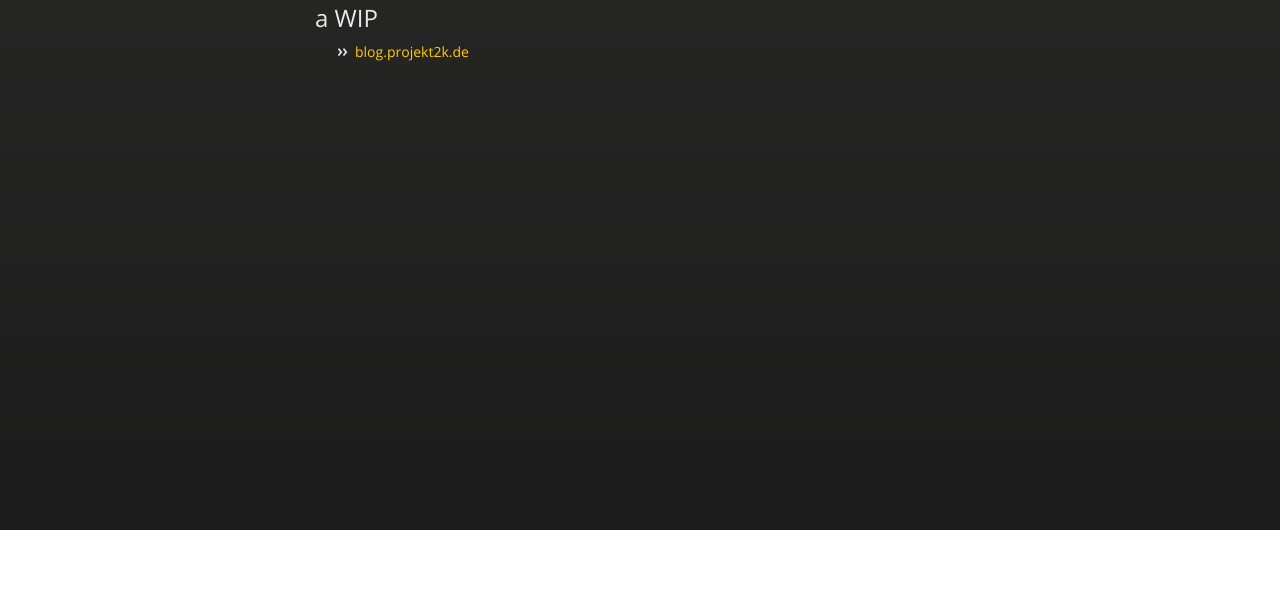
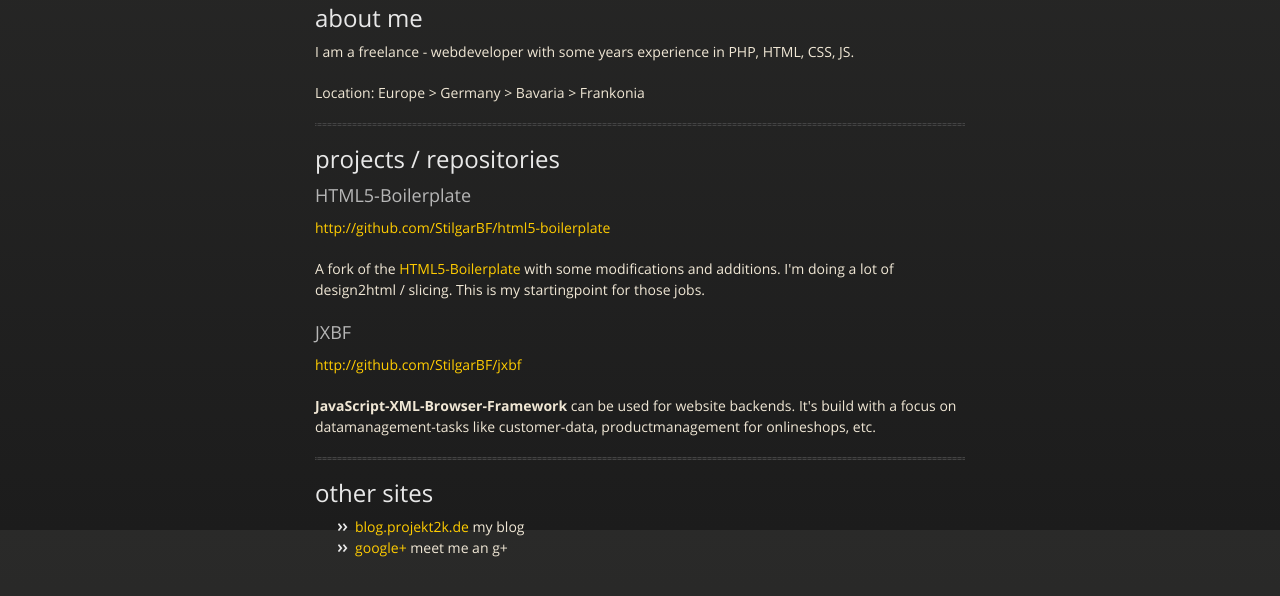
Before and after one commit to StilgarBF/stilgarbf.github.com, a plain HTML site: page index.html in a window 1280 px wide. Shown: the part 270-866 px from the top of the page. Before the commit the page ends 800 px from the top, so only its background shows below. Drawn offline with nearby package versions, Linux system fonts and the light colour scheme.

Commit message:
Replace master branch with page content via GitHub

```diff
--- a/index.html
+++ b/index.html
@@ -37,10 +37,34 @@
 
         <h1>StilgarBF.github.com</h1>
 
-<h2>a WIP</h2>
+<h2>about me</h2>
+
+<p>I am a freelance - webdeveloper with some years experience in PHP, HTML, CSS, JS.</p>
+
+<p>Location: Europe &gt; Germany &gt; Bavaria &gt; Frankonia</p>
+
+<hr><h2>projects / repositories</h2>
+
+<h3>HTML5-Boilerplate</h3>
+
+<p><a href="http://github.com/StilgarBF/html5-boilerplate">http://github.com/StilgarBF/html5-boilerplate</a></p>
+
+<p>A fork of the <a href="http://html5boilerplate.com/">HTML5-Boilerplate</a> with some modifications and additions.
+I'm doing a lot of design2html / slicing. This is my startingpoint for those jobs.</p>
+
+<h3>JXBF</h3>
+
+<p><a href="http://github.com/StilgarBF/jxbf">http://github.com/StilgarBF/jxbf</a></p>
+
+<p><strong>JavaScript-XML-Browser-Framework</strong> can be used for website backends. It's build with a focus on datamanagement-tasks like customer-data, productmanagement for onlineshops, etc.</p>
+
+<hr><h2>other sites</h2>
 
 <ul>
-<li><a href="http://blog.projekt2k.de">blog.projekt2k.de</a></li>
+<li>
+<a href="http://blog.projekt2k.de">blog.projekt2k.de</a> my blog</li>
+<li>
+<a href="https://plus.google.com/115164775790778410145">google+</a> meet me an g+</li>
 </ul>
       </section>
 
--- a/params.json
+++ b/params.json
@@ -1 +1 @@
-{"note":"Don't delete this file! It's used internally to help with page regeneration.","body":"# StilgarBF.github.com\r\n\r\n## a WIP\r\n\r\n* [blog.projekt2k.de](http://blog.projekt2k.de)","name":"StilgarBF.github.com","google":"UA-35881211-1","tagline":""}
+{"note":"Don't delete this file! It's used internally to help with page regeneration.","name":"StilgarBF.github.com","body":"# StilgarBF.github.com\r\n\r\n## about me\r\n\r\nI am a freelance - webdeveloper with some years experience in PHP, HTML, CSS, JS.\r\n\r\nLocation: Europe > Germany > Bavaria > Frankonia\r\n\r\n***\r\n\r\n## projects / repositories\r\n\r\n### HTML5-Boilerplate\r\n\r\n[http://github.com/StilgarBF/html5-boilerplate](http://github.com/StilgarBF/html5-boilerplate)\r\n\r\nA fork of the [HTML5-Boilerplate](http://html5boilerplate.com/) with some modifications and additions.\r\nI'm doing a lot of design2html / slicing. This is my startingpoint for those jobs.\r\n\r\n### JXBF\r\n\r\n[http://github.com/StilgarBF/jxbf](http://github.com/StilgarBF/jxbf)\r\n\r\n**JavaScript-XML-Browser-Framework** can be used for website backends. It's build with a focus on datamanagement-tasks like customer-data, productmanagement for onlineshops, etc.\r\n\r\n***\r\n\r\n## other sites\r\n\r\n* [blog.projekt2k.de](http://blog.projekt2k.de) my blog\r\n* [google+](https://plus.google.com/115164775790778410145) meet me an g+","google":"UA-35881211-1","tagline":""}
```
